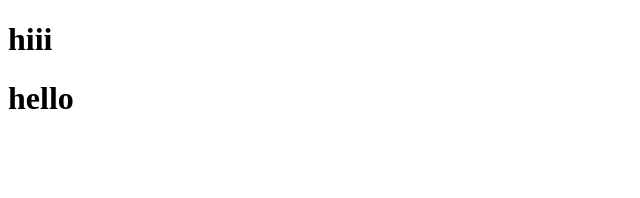
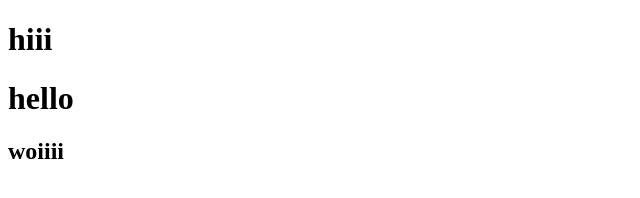
Before and after one commit to izzudin1/kuiz-kedua, a plain HTML site: page index.html in a window 1280 px wide. Shown: the whole page, without its empty margins (0-640 px from the left). Drawn offline with Linux system fonts and the light colour scheme.

Commit message:
menambah pekataan woiiii

```diff
--- a/index.html
+++ b/index.html
@@ -9,6 +9,7 @@
 <body>
     <h1>hiii</h1>
     <h1>hello</h1>
+    <h2>woiiii</h2>
 
 </body>
 </html>
```
